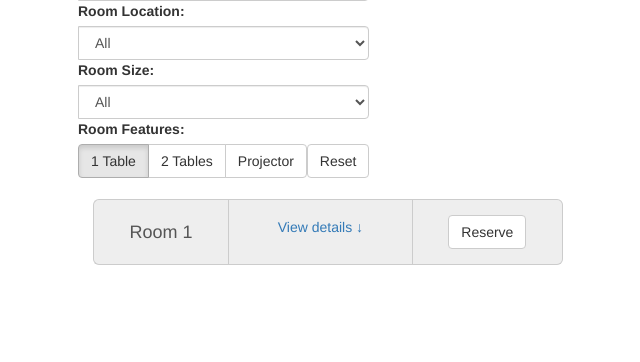
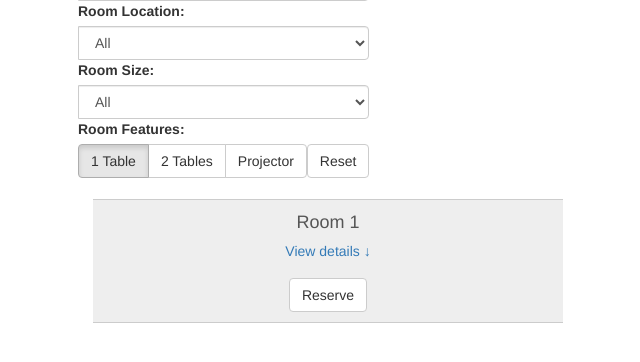
Before and after one commit to AIeq/Get-a-Room, a Django app: template media/templates/index.html in a window 1280 px wide. Shown: the part 282-644 px from the top of the page, without its empty margins (187-827 px from the left). Run offline with Django 3.2, Linux system fonts and the light colour scheme; the template is opened without the code that fills it: most values are stand-ins (such as "Sample title", 1, 10 or a date in 2020); parts of the project's set-up code (start-up, migrations or seed data) failed here and were passed over; some libraries are stand-ins or nearby versions.

Commit message:
Layout fix: Reserve button & View Details position

```diff
--- a/media/templates/searchresults.html
+++ b/media/templates/searchresults.html
@@ -4,8 +4,9 @@
       <div class="col-md-8">
 
       	<div class="input-group input-group-lg">
-	  <span class="input-group-addon"><i class="fa fa-flag"></i> Room {{ room.id }}</span>
+
 	  <div class="text-left  span4 collapse-group input-group-addon">
+    Room {{ room.id }}
 	    <p><a class=" btn" href="#">View details &darr;</a></p>
 	    <div class="text-left collapse">
 	    <b>{{ room.type }} for </b><br/>
@@ -40,8 +41,6 @@
       </table>
 	    </div>
 
-	  </div>
-	  <div class="input-group-addon">
 	  <button type="" class="btn btn-default" onclick="reserve('{{ room.id }}')">Reserve</button>
 	  </div>
 
```
